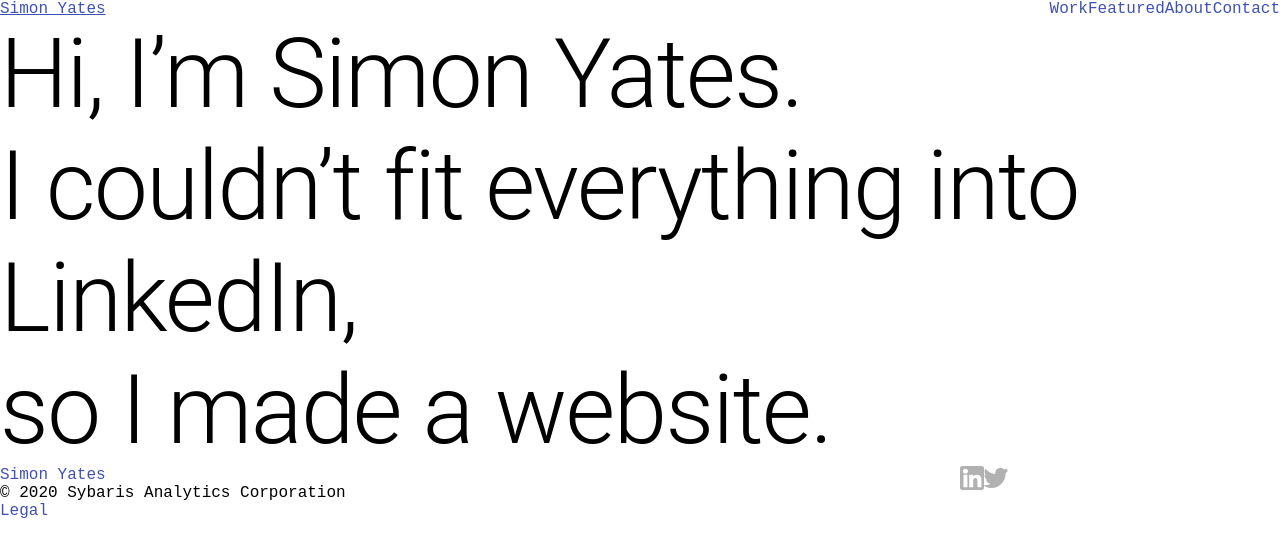
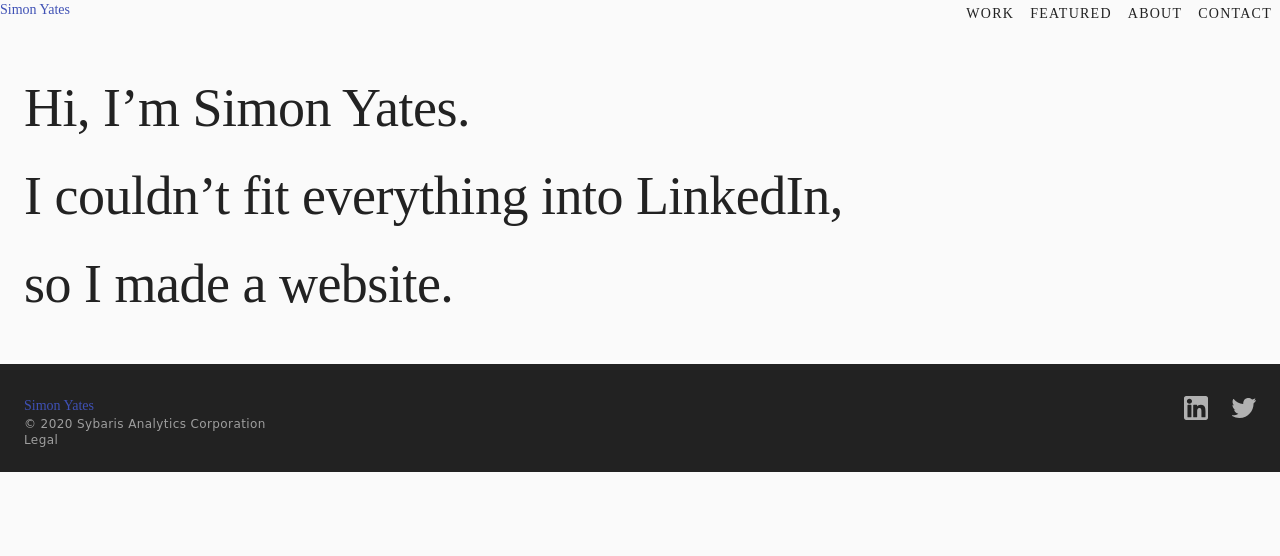
Before and after one commit to cheftechnical/simonyates, a React (Create React App) app: page / in a window 1280 px wide. Shown: the top 556 px of the page. Built offline with nearby package versions, Linux system fonts and the light colour scheme; a web font is replaced by a local one.

Commit message:
Updated footer, homepage and top nav to use new styling

```diff
--- a/src/App.tsx
+++ b/src/App.tsx
@@ -15,6 +15,7 @@ import MayoClinic from './pages/WorkAt/MayoClinic';
 import GenworthCanada from './pages/WorkAt/GenworthCanada';
 import JibDesignAndAdvertising from './pages/WorkAt/JibDesignAndAdvertising';
 import Infomart from './pages/WorkAt/Infomart';
+import DefaultTheme from './styling/DefaultTheme';
 
 // function App() {
 //     return (
@@ -41,6 +42,7 @@ import Infomart from './pages/WorkAt/Infomart';
 
 function App() {
     return (
+        <DefaultTheme>
             <Router>
                 <Switch>
                     <Route exact path="/work/uncharted-software" component={UnchartedSoftware}/>
@@ -58,6 +60,7 @@ function App() {
                     <Route component={NoMatch}/>
                 </Switch>
             </Router>
+        </DefaultTheme>
     );
 }
 
--- a/src/layouts/Default/Footer.tsx
+++ b/src/layouts/Default/Footer.tsx
@@ -1,31 +1,63 @@
 import * as React from 'react';
-import {Grid, Link} from '@material-ui/core';
+import {Container, Grid, Link} from '@material-ui/core';
 import {Link as ReactRouterDom} from 'react-router-dom';
 import Logo from '../../components/Logo';
+import {makeStyles} from '@material-ui/core/styles';
+import {color} from '../../styling/Color';
+import Typography from '../../styling/Typography';
+
+const useStyles = makeStyles((theme) => ({
+	root: {
+		paddingTop: theme.spacing(4),
+		paddingBottom: theme.spacing(3),
+		backgroundColor: color.grey['900']
+	},
+
+	colRight: {
+		textAlign: 'right'
+	},
+	link: {
+		...theme.typography.h1
+	},
+	socialIcon: {
+		marginLeft: theme.spacing(3)
+	},
+	text: {
+		color: color.grey['400']
+	}
+}));
 
 export default function Footer() {
+	const classes = useStyles();
+
 	return (
-		<footer>
+		<div className={classes.root}>
+			<Container>
 				<Grid container>
 					<Grid item xs={9}>
 						<div><Link component={ReactRouterDom} to="/">Simon Yates</Link></div>
-					<div>&copy; 2020 Sybaris Analytics Corporation</div>
-					<div><Link component={ReactRouterDom} to="/legal">Legal</Link></div>
+						<Typography className={classes.text} element="caption" variant="secondary" weight="regular">
+							&copy; 2020 Sybaris Analytics Corporation<br/>
+							<Link className={classes.text} component={ReactRouterDom} to="/legal">Legal</Link>
+						</Typography>
 					</Grid>
-				<Grid item xs={3}>
+					<Grid item xs={3} className={classes.colRight}>
 						<Link
+							className={classes.socialIcon}
 							title="Find me on LinkedIn"
 							target="_blank"
 							href="https://www.linkedin.com/in/simonyates/"
 						><Logo brand="linkedin" variant="grey-300"/></Link>
 
 						<Link
+							className={classes.socialIcon}
 							title="Follow me on Twitter"
 							target="_blank"
 							href="https://twitter.com/cheftechnical"
 						><Logo brand="twitter" variant="grey-300"/></Link>
 					</Grid>
 				</Grid>
-		</footer>
+			</Container>
+		</div>
 	);
 };
--- a/src/layouts/Default/NavTop/Item.tsx
+++ b/src/layouts/Default/NavTop/Item.tsx
@@ -1,6 +1,7 @@
 import * as React from 'react';
-import {Link} from '@material-ui/core';
+import {Button, Link} from '@material-ui/core';
 import {Link as ReactRouterDom} from 'react-router-dom';
+import {makeStyles} from '@material-ui/core/styles';
 
 interface Props {
 	href: string;
@@ -8,7 +9,14 @@ interface Props {
 	title: string;
 }
 
+const useStyles = makeStyles((theme) => ({
+	link: {
+
+	}
+}));
+
 export default function Item(props: Props) {
+	const classes = useStyles();
 	const {href, selected, title} = props;
 
 	if (selected) {
@@ -18,6 +26,10 @@ export default function Item(props: Props) {
 	}
 
 	return (
-		<Link component={ReactRouterDom} to={href}>{title}</Link>
+		<Button href={href}>{title}</Button>
 	);
+
+	// return (
+	// 	<Link className={classes.link} component={ReactRouterDom} to={href}>{title}</Link>
+	// );
 };
--- a/src/layouts/Default/index.tsx
+++ b/src/layouts/Default/index.tsx
@@ -18,11 +18,17 @@ export default function DefaultLayout(props: Props) {
                 <title>{title}</title>
             </Helmet>
 
-            <NavTop selected={top}/>
+            <header>
+                <NavTop selected={top}/>
+            </header>
 
-            {children}
+            <main>
+                {children}
+            </main>
 
-            <Footer/>
+            <footer>
+                <Footer/>
+            </footer>
         </div>
     );
 };
--- a/src/pages/Home/index.tsx
+++ b/src/pages/Home/index.tsx
@@ -1,15 +1,18 @@
 import React from 'react';
 import DefaultLayout from '../../layouts/Default';
-import {Typography} from '@material-ui/core';
+import Typography from '../../styling/Typography';
+import {Container} from '@material-ui/core';
 
 export default function Home() {
     return (
         <DefaultLayout>
-            <Typography variant="h1">
-                Hi, I&rsquo;m Simon Yates.<br/>
-                I couldn&rsquo;t fit everything into LinkedIn,<br/>
-                so I made a website.
-            </Typography>
+            <Container>
+                <Typography element="h1" variant="primary" weight="regular">
+                    Hi, I&rsquo;m Simon Yates.<br/>
+                    I couldn&rsquo;t fit everything into LinkedIn,<br/>
+                    so I made a website.
+                </Typography>
+            </Container>
         </DefaultLayout>
     );
 };
--- a/src/styling/Typography/index.tsx
+++ b/src/styling/Typography/index.tsx
@@ -4,7 +4,8 @@ import {color} from '../Color';
 import rem from '../rem';
 
 interface Props {
-	children: string | undefined;
+	children: any | any[] | undefined;
+	className?: string;
 	element: string;
 	variant: string;
 	weight: string;
@@ -12,6 +13,7 @@ interface Props {
 
 const defaultProps = {
 	children: undefined,
+	className: undefined,
 	element: 'p',
 	variant: 'primary',
 	weight: 'regular'
@@ -147,6 +149,7 @@ const useStyles = makeStyles((theme) => ({
 		color: color.grey['900']
 	},
 	secondary_caption_regular: {
+		margin: 0,
 		fontFamily: '"Apercu Regular", "Comic Sans Ms"',
 		fontStyle: 'normal',
 		fontWeight: 'normal',
@@ -171,7 +174,7 @@ interface ClassMap {
 
 export default function Typography(props: Props = defaultProps) {
 	const classes = useStyles();
-	const {children, element, weight, variant} = props;
+	const {children, className, element, weight, variant} = props;
 
 	const result = React.useMemo(() => {
 		const classMap: ClassMap = {
@@ -218,21 +221,21 @@ export default function Typography(props: Props = defaultProps) {
 			}
 		};
 
-		const className = classMap[variant][element][weight];
+		const themeClass = classMap[variant][element][weight];
 
 		switch (element) {
 			case 'h1':
-				return <h1 className={className}>{children}</h1>
+				return <h1 className={`${themeClass} ${className}`}>{children}</h1>
 			case 'h2':
-				return <h2 className={className}>{children}</h2>
+				return <h2 className={themeClass}>{children}</h2>
 			case 'h3':
-				return <h3 className={className}>{children}</h3>
+				return <h3 className={themeClass}>{children}</h3>
 			case 'h4':
-				return <h4 className={className}>{children}</h4>
+				return <h4 className={themeClass}>{children}</h4>
 			default:
-				return <p className={className}>{children}</p>
+				return <p className={`${themeClass} ${className}`}>{children}</p>
 		}
-	}, [children, element, weight, variant]);
+	}, [children, classes, className, element, weight, variant]);
 
 	return (
 		<React.Fragment>
```
Lines whose indentation alone changed are shown as unchanged.
